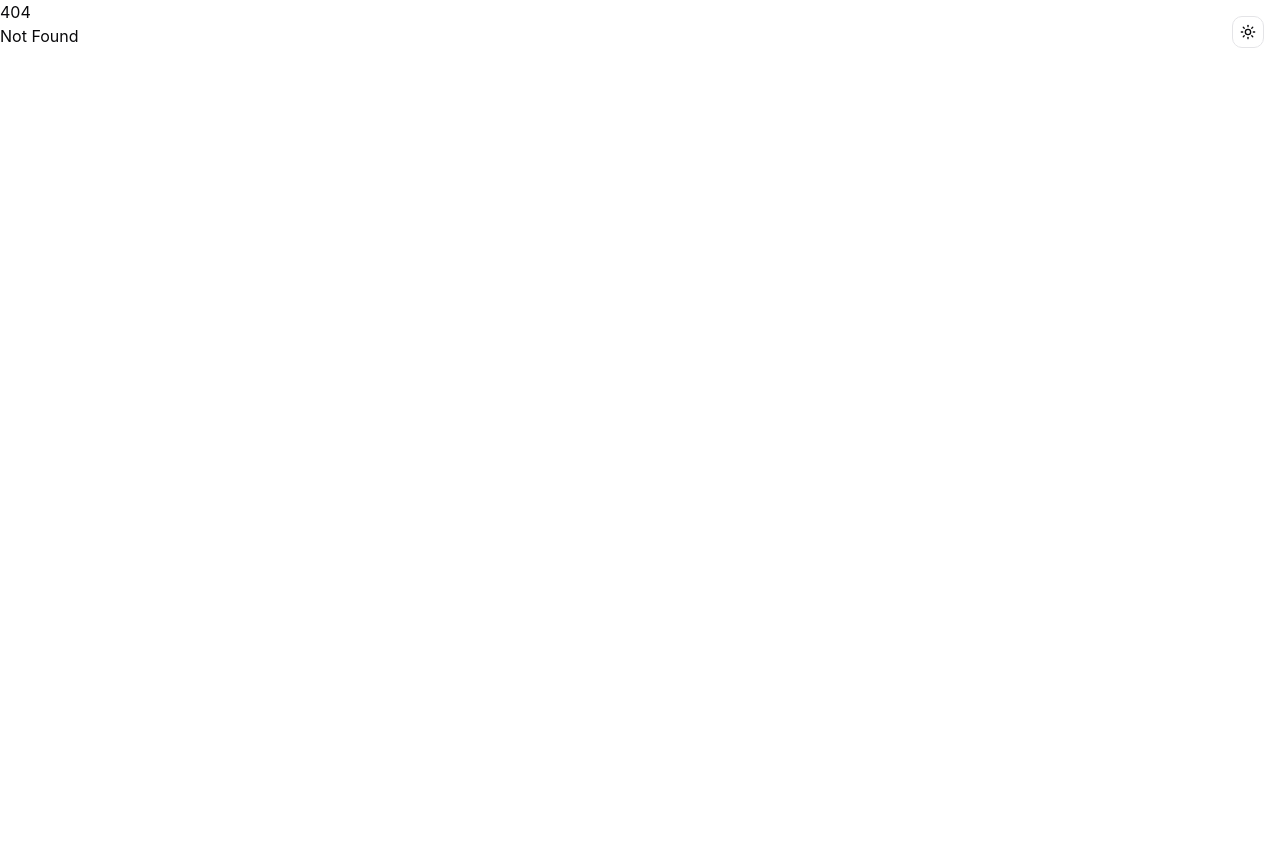
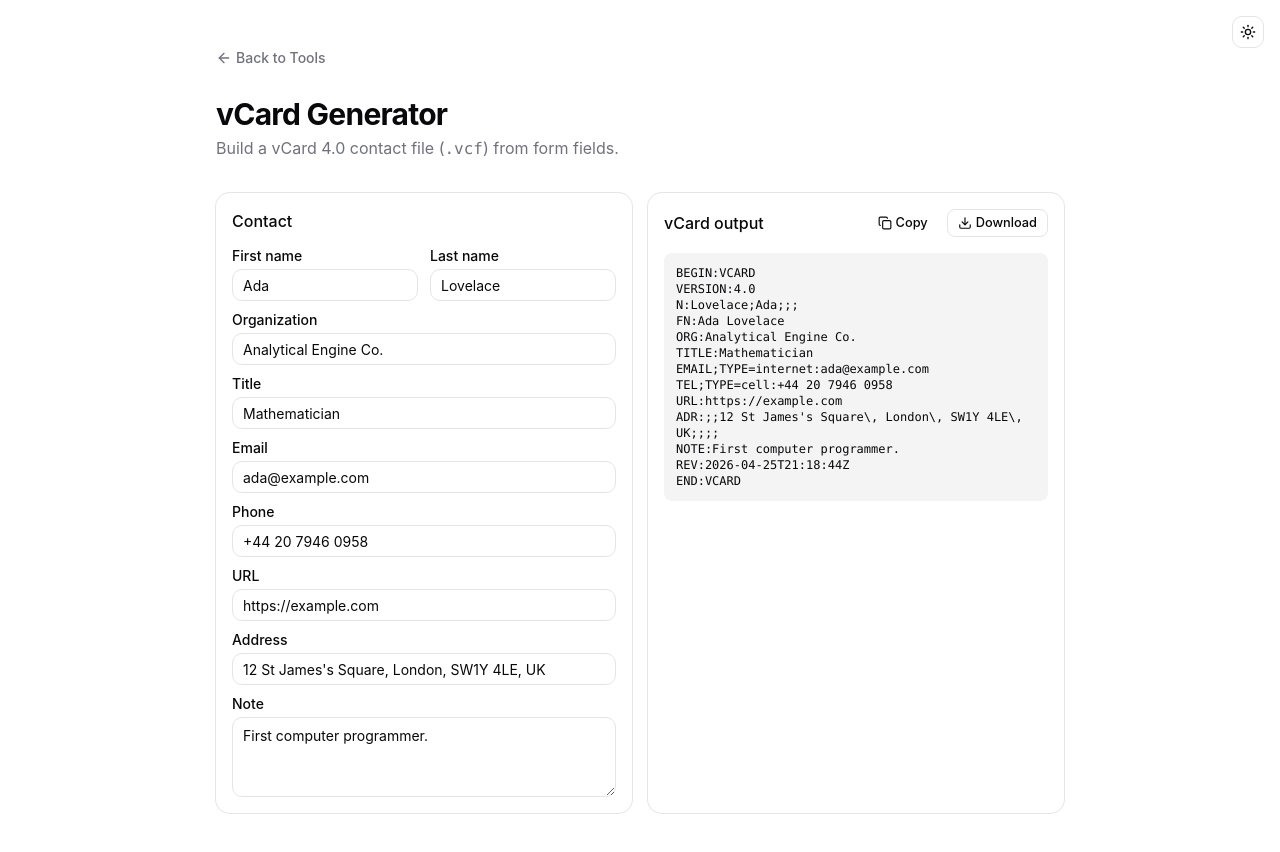
Before and after one commit to orykr/tool.ory.kr, a SvelteKit app in the folder frontend/: page /vcard in a window 1280 px wide. Before the commit this address had no page. Shown: the top 852 px of the page. Before the commit the page ends 800 px from the top, so only its background shows below. Built offline with nearby package versions, Linux system fonts and the light colour scheme.

Commit message:
feat(vcard): add vCard 4.0 contact file generator

```diff
--- a/frontend/src/routes/+page.svelte
+++ b/frontend/src/routes/+page.svelte
@@ -451,6 +451,11 @@
 			href: "/csv-sql",
 			title: "CSV → SQL INSERT",
 			description: "Convert CSV rows into SQL INSERT statements with type inference."
+		},
+		{
+			href: "/vcard",
+			title: "vCard Generator",
+			description: "Build a vCard 4.0 contact file from form fields."
 		}
 	];
 </script>
--- /dev/null
+++ b/frontend/src/routes/vcard/+page.svelte
@@ -0,0 +1,148 @@
+<script lang="ts">
+	import * as Card from "$lib/components/ui/card/index.js";
+	import { Button } from "$lib/components/ui/button/index.js";
+	import { Input } from "$lib/components/ui/input/index.js";
+	import { Label } from "$lib/components/ui/label/index.js";
+	import { Textarea } from "$lib/components/ui/textarea/index.js";
+	import ArrowLeft from "@lucide/svelte/icons/arrow-left";
+	import Copy from "@lucide/svelte/icons/copy";
+	import Check from "@lucide/svelte/icons/check";
+	import Download from "@lucide/svelte/icons/download";
+
+	let firstName = $state("Ada");
+	let lastName = $state("Lovelace");
+	let organization = $state("Analytical Engine Co.");
+	let title = $state("Mathematician");
+	let email = $state("ada@example.com");
+	let phone = $state("+44 20 7946 0958");
+	let url = $state("https://example.com");
+	let address = $state("12 St James's Square, London, SW1Y 4LE, UK");
+	let note = $state("First computer programmer.");
+
+	function escapeVcard(value: string): string {
+		return value
+			.replace(/\\/g, "\\\\")
+			.replace(/\n/g, "\\n")
+			.replace(/,/g, "\\,")
+			.replace(/;/g, "\\;");
+	}
+
+	let vcard = $derived.by(() => {
+		const lines: string[] = ["BEGIN:VCARD", "VERSION:4.0"];
+		const fn = `${firstName} ${lastName}`.trim();
+		lines.push(`N:${escapeVcard(lastName)};${escapeVcard(firstName)};;;`);
+		if (fn) lines.push(`FN:${escapeVcard(fn)}`);
+		if (organization) lines.push(`ORG:${escapeVcard(organization)}`);
+		if (title) lines.push(`TITLE:${escapeVcard(title)}`);
+		if (email) lines.push(`EMAIL;TYPE=internet:${escapeVcard(email)}`);
+		if (phone) lines.push(`TEL;TYPE=cell:${escapeVcard(phone)}`);
+		if (url) lines.push(`URL:${escapeVcard(url)}`);
+		if (address) lines.push(`ADR:;;${escapeVcard(address)};;;;`);
+		if (note) lines.push(`NOTE:${escapeVcard(note)}`);
+		lines.push(`REV:${new Date().toISOString().replace(/\.\d{3}/, "")}`);
+		lines.push("END:VCARD");
+		return lines.join("\r\n");
+	});
+
+	let copied = $state(false);
+	async function copy() {
+		await navigator.clipboard.writeText(vcard);
+		copied = true;
+		setTimeout(() => (copied = false), 1500);
+	}
+
+	function download() {
+		const blob = new Blob([vcard], { type: "text/vcard;charset=utf-8" });
+		const u = URL.createObjectURL(blob);
+		const a = document.createElement("a");
+		a.href = u;
+		a.download = `${firstName}_${lastName}.vcf`.replace(/\s+/g, "_") || "contact.vcf";
+		document.body.appendChild(a);
+		a.click();
+		document.body.removeChild(a);
+		URL.revokeObjectURL(u);
+	}
+</script>
+
+<main class="container mx-auto max-w-4xl px-6 py-12">
+	<nav class="mb-6">
+		<a
+			href="/"
+			class="text-muted-foreground hover:text-foreground inline-flex items-center gap-1 text-sm font-medium transition-colors"
+		>
+			<ArrowLeft class="h-4 w-4" />
+			Back to Tools
+		</a>
+	</nav>
+
+	<header class="mb-8">
+		<h1 class="text-3xl font-bold tracking-tight">vCard Generator</h1>
+		<p class="text-muted-foreground mt-1">
+			Build a vCard 4.0 contact file (<code>.vcf</code>) from form fields.
+		</p>
+	</header>
+
+	<div class="grid gap-4 md:grid-cols-2">
+		<Card.Root>
+			<Card.Header><Card.Title class="text-base">Contact</Card.Title></Card.Header>
+			<Card.Content class="space-y-3">
+				<div class="grid gap-3 sm:grid-cols-2">
+					<div class="space-y-1.5">
+						<Label for="fn">First name</Label>
+						<Input id="fn" bind:value={firstName} />
+					</div>
+					<div class="space-y-1.5">
+						<Label for="ln">Last name</Label>
+						<Input id="ln" bind:value={lastName} />
+					</div>
+				</div>
+				<div class="space-y-1.5">
+					<Label for="org">Organization</Label>
+					<Input id="org" bind:value={organization} />
+				</div>
+				<div class="space-y-1.5">
+					<Label for="ti">Title</Label>
+					<Input id="ti" bind:value={title} />
+				</div>
+				<div class="space-y-1.5">
+					<Label for="em">Email</Label>
+					<Input id="em" type="email" bind:value={email} />
+				</div>
+				<div class="space-y-1.5">
+					<Label for="ph">Phone</Label>
+					<Input id="ph" bind:value={phone} />
+				</div>
+				<div class="space-y-1.5">
+					<Label for="ur">URL</Label>
+					<Input id="ur" bind:value={url} />
+				</div>
+				<div class="space-y-1.5">
+					<Label for="ad">Address</Label>
+					<Input id="ad" bind:value={address} />
+				</div>
+				<div class="space-y-1.5">
+					<Label for="nt">Note</Label>
+					<Textarea id="nt" bind:value={note} class="min-h-20" />
+				</div>
+			</Card.Content>
+		</Card.Root>
+
+		<Card.Root>
+			<Card.Header class="flex flex-row items-center justify-between">
+				<Card.Title class="text-base">vCard output</Card.Title>
+				<div class="flex gap-2">
+					<Button variant="ghost" size="sm" onclick={copy}>
+						{#if copied}<Check />Copied{:else}<Copy />Copy{/if}
+					</Button>
+					<Button variant="outline" size="sm" onclick={download}>
+						<Download />
+						Download
+					</Button>
+				</div>
+			</Card.Header>
+			<Card.Content>
+				<pre class="bg-muted overflow-x-auto rounded-md p-3 font-mono text-xs whitespace-pre-wrap">{vcard}</pre>
+			</Card.Content>
+		</Card.Root>
+	</div>
+</main>
```
